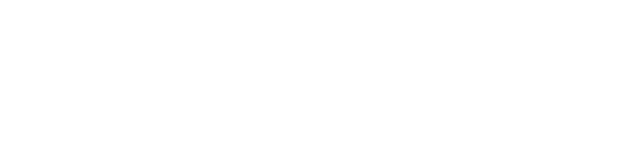
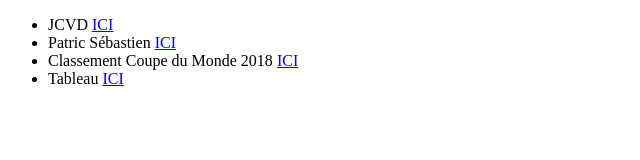
Before and after one commit to the-jey/JCVD, a plain HTML site: page index.html in a window 1280 px wide. Shown: the whole page, without its empty margins (0-640 px from the left). Drawn offline with Linux system fonts and the light colour scheme.

Commit message:
add menu

```diff
--- a/index.html
+++ b/index.html
@@ -18,6 +18,13 @@
     </style>
 </head>
 <body>
-
+    <header>
+        <ul>
+            <li>JCVD <a href="#jcvd">ICI</a></li>
+            <li>Patric Sébastien <a href="#patrick">ICI</a></li>
+            <li>Classement Coupe du Monde 2018 <a href="#worldcup">ICI</a></li>
+            <li>Tableau <a href="#table">ICI</a></li>
+        </ul>
+    </header>
 </body>
 </html>
```
